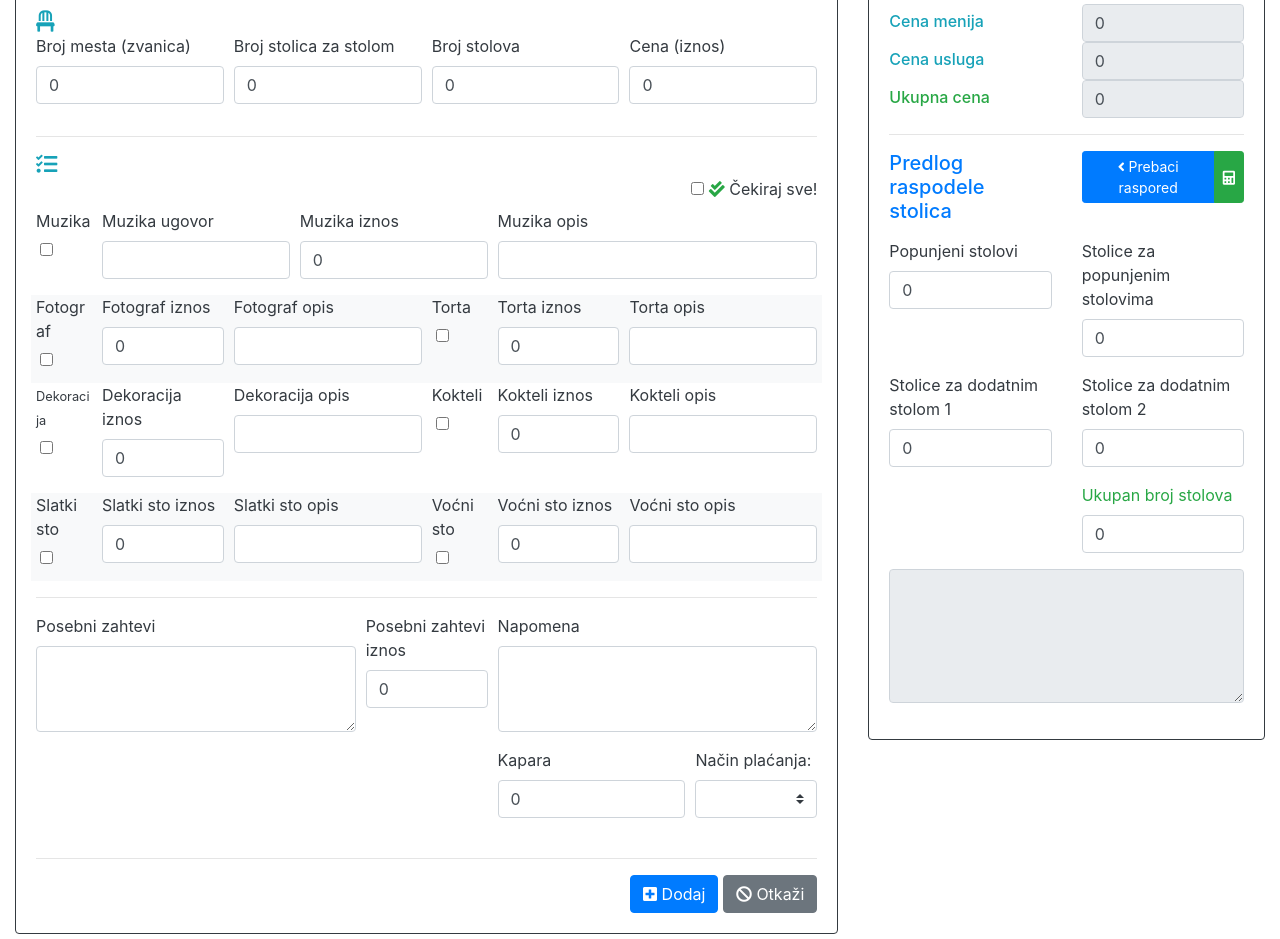
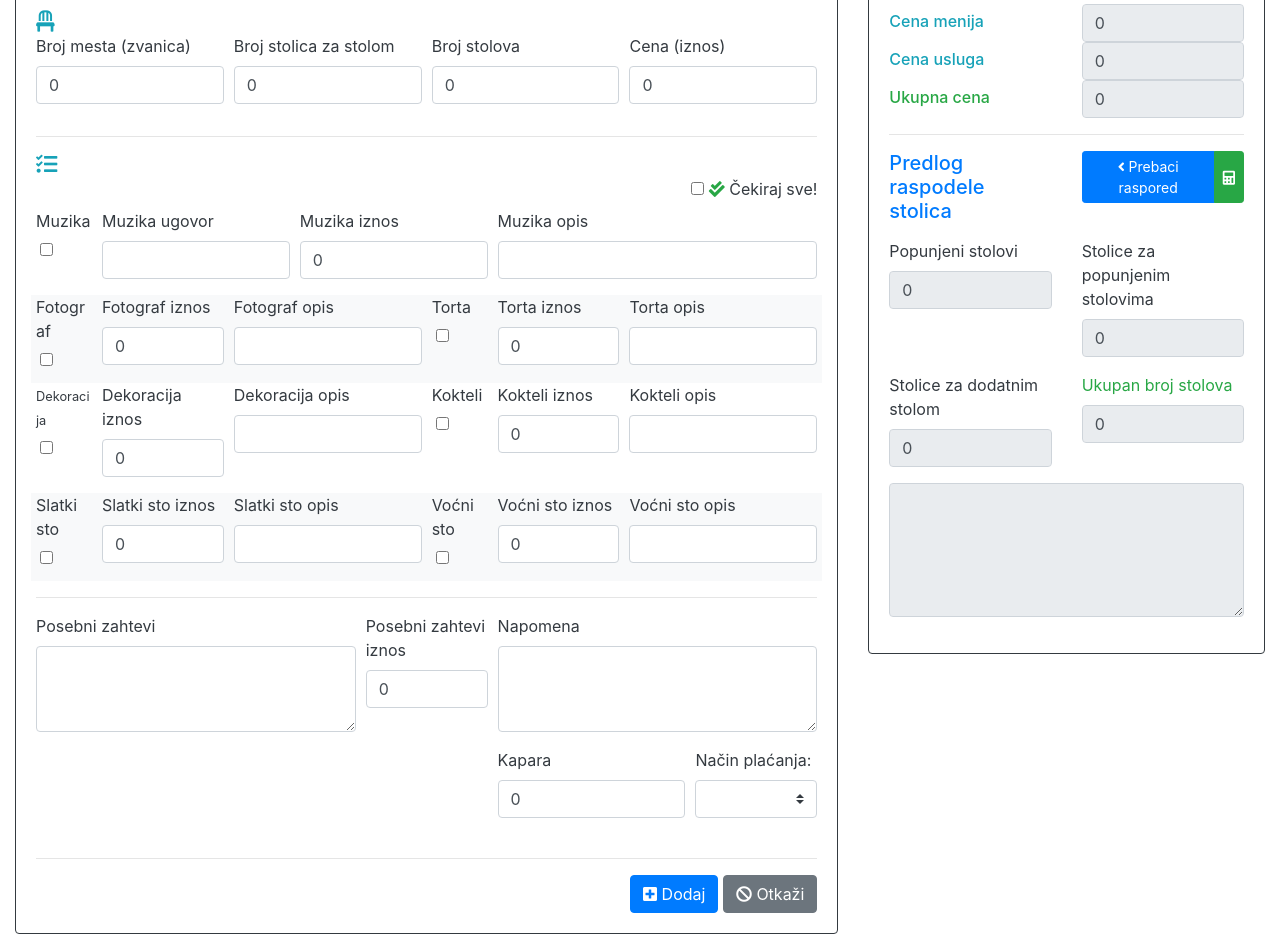
Before and after one commit to chana-chh/rezervacije, a PHP site: template app/views/ugovor/dodavanje.twig in a window 1280 px wide. Shown: the part 504-1443 px from the top of the page. Run offline with PHP 8.4, Linux system fonts and the light colour scheme; the template is opened without the code that fills it, so the values that code supplies are empty; some libraries are stand-ins or nearby versions.

Commit message:
ugovori dodavanje-izmena raspored mesta

```diff
--- a/app/views/ugovor/dodavanje.twig
+++ b/app/views/ugovor/dodavanje.twig
@@ -42,7 +42,7 @@
     </h4>
   </div>
   <div class="card-body text-dark">
-    <form action="{{ path_for('termin.dodavanje.ugovor.post') }}" method="POST" class="needs-validation" novalidate>
+    <form action="{{ path_for('termin.dodavanje.ugovor.post') }}" method="POST" class="needs-validation" id="forma" novalidate>
       {{ csrf | raw }}
       <input type="hidden" name="termin_id" value="{{ termin.id }}">
       <div class="form-row">
@@ -379,7 +379,6 @@
         <div class="form-group col-md-1">
           Kokteli<br>
           <label class="pl-4">
-
                 <input
                   type="checkbox"
                   name="kokteli_chk"
@@ -524,7 +523,7 @@
       <hr>
       <div class="form-row justify-content-between mt-2">
         <div class="col-12 text-right align-self-end">
-          <button type="submit" class="btn btn-primary" title="Dodaj novi ugovor"><i class="fas fa-plus-square"></i> Dodaj</button>
+          <button id="dugme-submit" class="btn btn-primary" title="Dodaj novi ugovor"><i class="fas fa-plus-square"></i> Dodaj</button>
           <a href="{{ path_for('termin.detalj.get', { id: termin.id }) }}" class="btn btn-secondary">
             <i class="fas fa-ban"></i> Otkaži</a>
         </div>
@@ -620,8 +619,8 @@
       <div class="col-lg-6">
         <h5 class="text-primary">Predlog raspodele stolica</h5>
       </div>
-      <div class="col-lg-6">
-        <div class="btn-group btn-block">
+      <div class="col-lg-6 text-right">
+        <div class="btn-group">
           <button class="btn btn-sm btn-primary" id="dugme-prebaci-raspored">
             <i class="fas fa-angle-left"></i>
             Prebaci raspored
@@ -635,27 +634,21 @@
     <div class="row">
       <div class="form-group col-lg-6">
         <label for="stolovi">Popunjeni stolovi</label>
-        <input type="number" class="form-control" name="stolovi" id="stolovi" min="0" step="1" value="0">
+        <input type="number" class="form-control" name="stolovi" id="stolovi" min="0" step="1" value="0" readonly>
       </div>
       <div class="form-group col-lg-6">
         <label for="stolice">Stolice za popunjenim stolovima</label>
-        <input type="number" class="form-control" name="stolice" id="stolice" min="0" step="1" value="0">
+        <input type="number" class="form-control" name="stolice" id="stolice" min="0" step="1" value="0" readonly>
       </div>
     </div>
     <div class="row">
-      <div class="form-group col-lg-6 stolice01">
-        <label for="stolice01">Stolice za dodatnim stolom 1</label>
-        <input type="number" class="form-control" name="stolice01" id="stolice01" min="0" step="1" value="0">
+      <div class="form-group col-lg-6 ekstra_stolice">
+        <label for="ekstra_stolice">Stolice za dodatnim stolom</label>
+        <input type="number" class="form-control" name="ekstra_stolice" id="ekstra_stolice" min="0" step="1" value="0" readonly>
       </div>
-      <div class="form-group col-lg-6 stolice02">
-        <label for="stolice02">Stolice za dodatnim stolom 2</label>
-        <input type="number" class="form-control" name="stolice02" id="stolice02" min="0" step="1" value="0">
-      </div>
-    </div>
-    <div class="row">
-      <div class="form-group col-lg-6 offset-lg-6">
+      <div class="form-group col-lg-6">
         <label for="ukupno_stolova" class="text-success">Ukupan broj stolova</label>
-        <input type="number" class="form-control" name="ukupno_stolova" id="ukupno_stolova" min="0" step="1" value="0">
+        <input type="number" class="form-control" name="ukupno_stolova" id="ukupno_stolova" min="0" step="1" value="0" readonly>
       </div>
     </div>
     <div class="row">
@@ -675,9 +668,9 @@
       const maxStolova = parseInt("{{ termin.sala().max_kapacitet_stolova }}");
       const maxMesta = parseInt("{{ termin.sala().max_kapacitet_mesta }}");
 
-      const pocetnaMesta = parseInt("{{ ugovor.broj_mesta }}");
-      const pocetniStolovi = parseInt("{{ ugovor.broj_stolova }}");
-      const pocetneStolice = parseInt("{{ ugovor.broj_mesta_po_stolu }}");
+      const pocetnaMesta = parseInt("{{ ugovor.broj_mesta ? : 0 }}");
+      const pocetniStolovi = parseInt("{{ ugovor.broj_stolova ? : 0 }}");
+      const pocetneStolice = parseInt("{{ ugovor.broj_mesta_po_stolu ? : 0 }}");
 
       const slobodnaMesta = parseInt("{{ termin.slobodnaMesta() }}") + pocetnaMesta;
       const slobodniStolovi = parseInt("{{ termin.slobodniStolovi() }}") + pocetniStolovi;
@@ -686,6 +679,14 @@
 
       $('#cekiraj_sve').click(function () {
         $(':checkbox.cekiraj').not(this).prop('checked', this.checked);
+      });
+
+      $("#dugme-submit").click(function(event) {
+        event.preventDefault();
+        if(provera){
+          $('#forma').submit();
+        }
+        return false;
       });
 
       $("#dugme-izracunaj-iznos").click(function(event) {
@@ -706,7 +707,9 @@
       });
 
       $("#dugme-prebaci-raspored").click(function(event) {
-        //
+        $("#broj_mesta_po_stolu").val($("#stolice").val());
+        $("#broj_stolova").val($("#ukupno_stolova").val());
+        proveriMatematiku();
       });
 
       $('#broj_mesta').change(function(event) {
@@ -784,21 +787,6 @@
         provera = true;
         let proveraTekst = "";
 
-        if(brojMesta === 0) {
-          provera = false;
-          proveraTekst += "Nije unet broj zvanica!\n";
-        }
-
-        if(brojStolica === 0) {
-          provera = false;
-          proveraTekst += "Nije unet broj stolica za stolom!\n";
-        }
-
-        if(brojStolova === 0) {
-          provera = false;
-          proveraTekst += "Nije unet broj stolova!\n";
-        }
-
         if(brojMesta > slobodnaMesta) {
           provera = false;
           proveraTekst += "Broj zvanica je veci od broja slobodnih mesta!\n";
@@ -828,10 +816,6 @@
 
       function izracunajRaspodelu()
       {
-        if(!provera) {
-          return false;
-        }
-        console.log("TCL: provera", provera)
         const minStolicaSingle = 8; // min stolica po stolu za single ugovor
         const minStolicaMulti = 10; // min stolica po stolu za multi ugovor
         const optStolica = 12; // optimalno stolica po stolu
@@ -844,7 +828,6 @@
 
         let brojMesta = (bm === "") ? 0 : parseInt(bm);
         let brojStolica = (bss === "") ? 0 : parseInt(bss);
-        let brojStolova = (bs === "") ? 0 : parseInt(bs);
 
         if(brojMesta === 0)
         {
@@ -852,45 +835,48 @@
           return false;
         }
 
-        if(brojStolova === 0 && brojStolica === 0)
+        if(brojStolica === 0)
         {
-          $("#greske").text("Mora biti unet broj stolica za stolom ili broj stolova!\n");
+          $("#greske").text("Nije unet broj stolica za stolom!\n");
           return false;
         }
 
         let predlogStolica = 0;
         let predlogStolova = 0;
-        let stolice = 0 ;
-
+        let stolovi = 0;
+        let stoPlus = 0;
+        let ostatak = 0;
 
         if(multi) // PRORACUN MESTA ZA VISE UGOVORA
         {
-
+          stolovi = Math.floor(brojMesta / brojStolica);
+          ostatak = brojMesta - (stolovi * brojStolica);
+          if(ostatak > 0 && ostatak <= stolovi && brojStolica < maxStolicaMulti){
+            const tmpStolice = brojStolica + 1;
+            const tmpStolovi = Math.floor(brojMesta / tmpStolice);
+            if(tmpStolovi < stolovi){
+              alert("Moguće je smanjiti broj stolova dodavanjem još jednog mesta za stolom.");
+            }
+          }
+          if(ostatak > 0) {
+            stoPlus = 1;
+          }
         }
         else // PRORACUN MESTA ZA JEDAN UGOVOR
         {
-          console.log("TCL: brojMesta", brojMesta)
-          const optOstatak = brojMesta % optStolica;
-          const optStolova = Math.floor(brojMesta / optStolica);
-          console.log("TCL: optStolica", optStolica)
-          console.log("TCL: optStolova", optStolova)
-          console.log("TCL: optOstatak", optOstatak)
-          const minOstatak = brojMesta % minStolicaSingle;
-          const minStolova = Math.floor(brojMesta / minStolicaSingle);
-          console.log("TCL: brojMesta", brojMesta)
-          console.log("TCL: minStolicaSingle", minStolicaSingle)
-          console.log("TCL: minStolova", minStolova)
-          console.log("TCL: minOstatak", minOstatak)
+          stolovi = Math.floor(brojMesta / brojStolica);
+          ostatak = brojMesta - (stolovi * brojStolica);
+          if(ostatak > 0){
+            stoPlus = 1;
+          }
         }
 
-
-
-
+        $("#stolovi").val(stolovi);
+        $("#stolice").val(brojStolica);
+        $("#ekstra_stolice").val(ostatak);
+        $("#ukupno_stolova").val(stolovi + stoPlus);
       }
-
     });
-
-
 
     // bootstrap validation
     (function() {
```
Also changed, not shown: app/views/ugovor/izmena.twig (+94 -44 lines).
